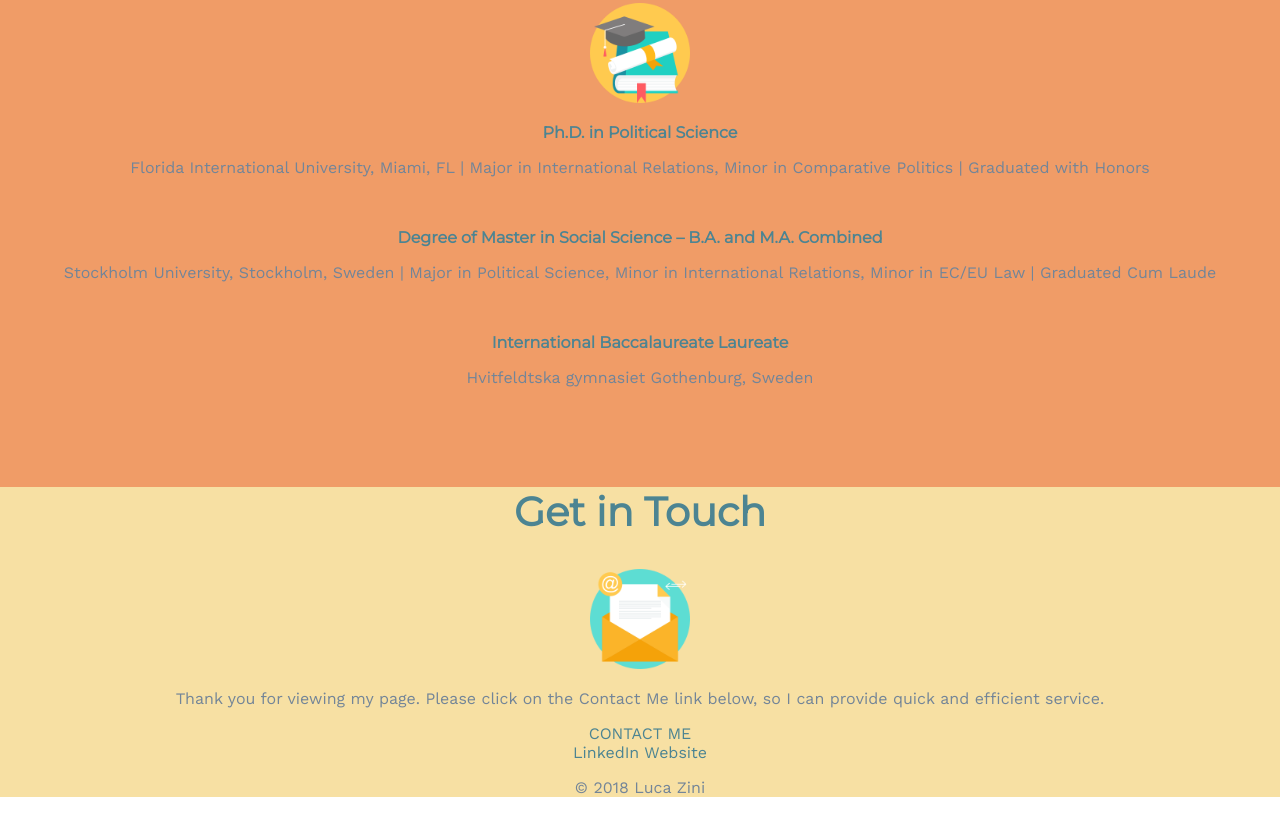
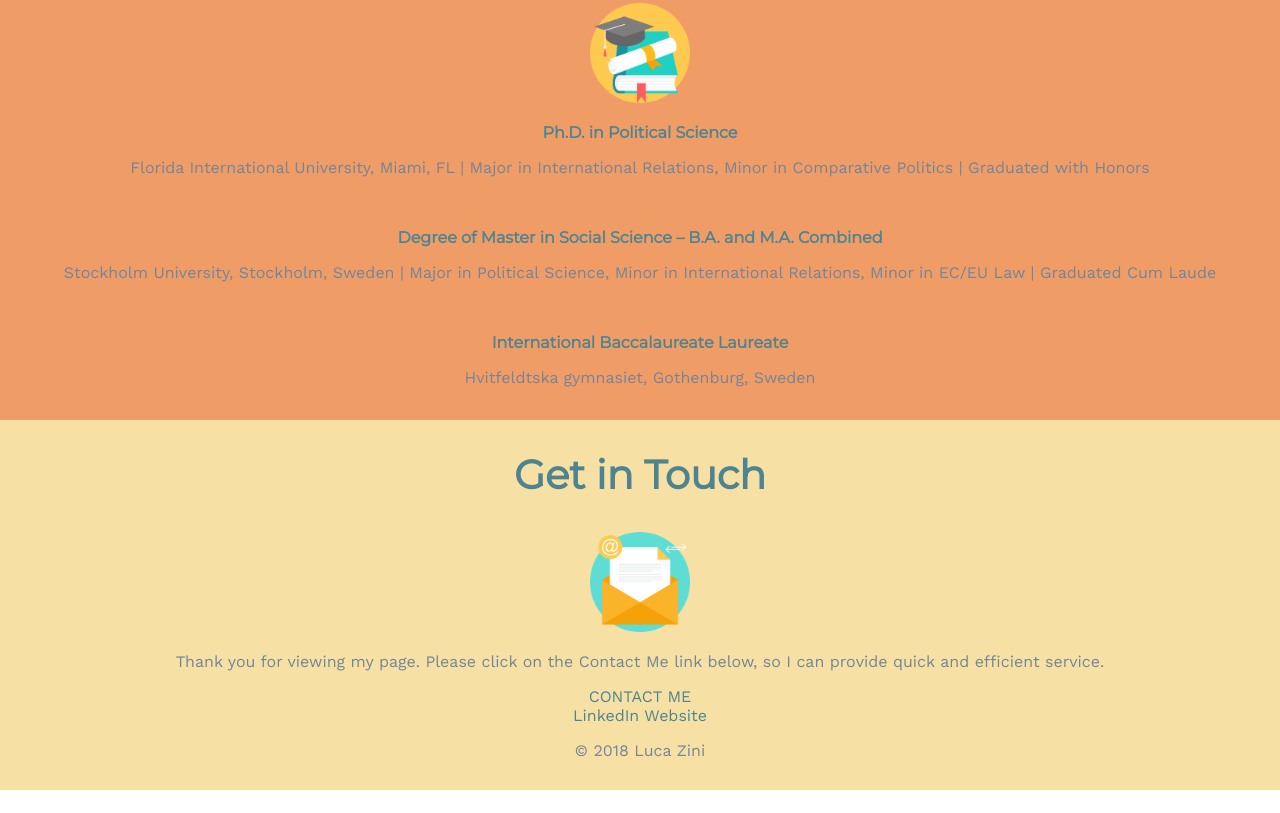
Before and after one commit to lzini/site, a plain HTML site: page index.html in a window 1280 px wide. Shown: the part 1931-2744 px from the top of the page. Drawn offline with nearby package versions, Linux system fonts and the light colour scheme; a web font is replaced by a local one.

Commit message:
Add files via upload

```diff
--- a/css/styles.css
+++ b/css/styles.css
@@ -24,6 +24,7 @@ h3 {
   font-family: 'Montserrat', sans-serif;
   font-size: 1rem;
   color: #4c8492;
+  font-weight: bold;
 }
 
 hr {
@@ -89,7 +90,10 @@ a {
 
 /************ID SELECTORS**********/
 #contact {
-  margin-top: 100px;
+  padding-top: 30px;
+}
+#copyr{
+  padding-bottom: 30px;
 }
 /************PSEUDO SELECTORS**********/
 a:link {
--- a/index.html
+++ b/index.html
@@ -59,7 +59,7 @@
       </div><br>
       <div class="education-row">
         <h3>International Baccalaureate Laureate</h3>
-        <p>Hvitfeldtska gymnasiet Gothenburg, Sweden</p>
+        <p>Hvitfeldtska gymnasiet, Gothenburg, Sweden</p>
       </div>
 
     </div>
@@ -73,8 +73,8 @@
         <a class="btn" href="mailto:joe@example.com?subject=feedback">CONTACT ME</a>
       </div>
       <a class="footer-link" href="https://www.linkedin.com/in/lzini-phd">LinkedIn</a>
-      <a class="footer-link" href="https://www.lzini.com">Website</a>
-      <p>© 2018 Luca Zini</p>
+      <a class="footer-link" href="https://lzini.github.io/site/">Website</a>
+      <p id="copyr">© 2018 Luca Zini</p>
     </div>
 </body>
 
```
